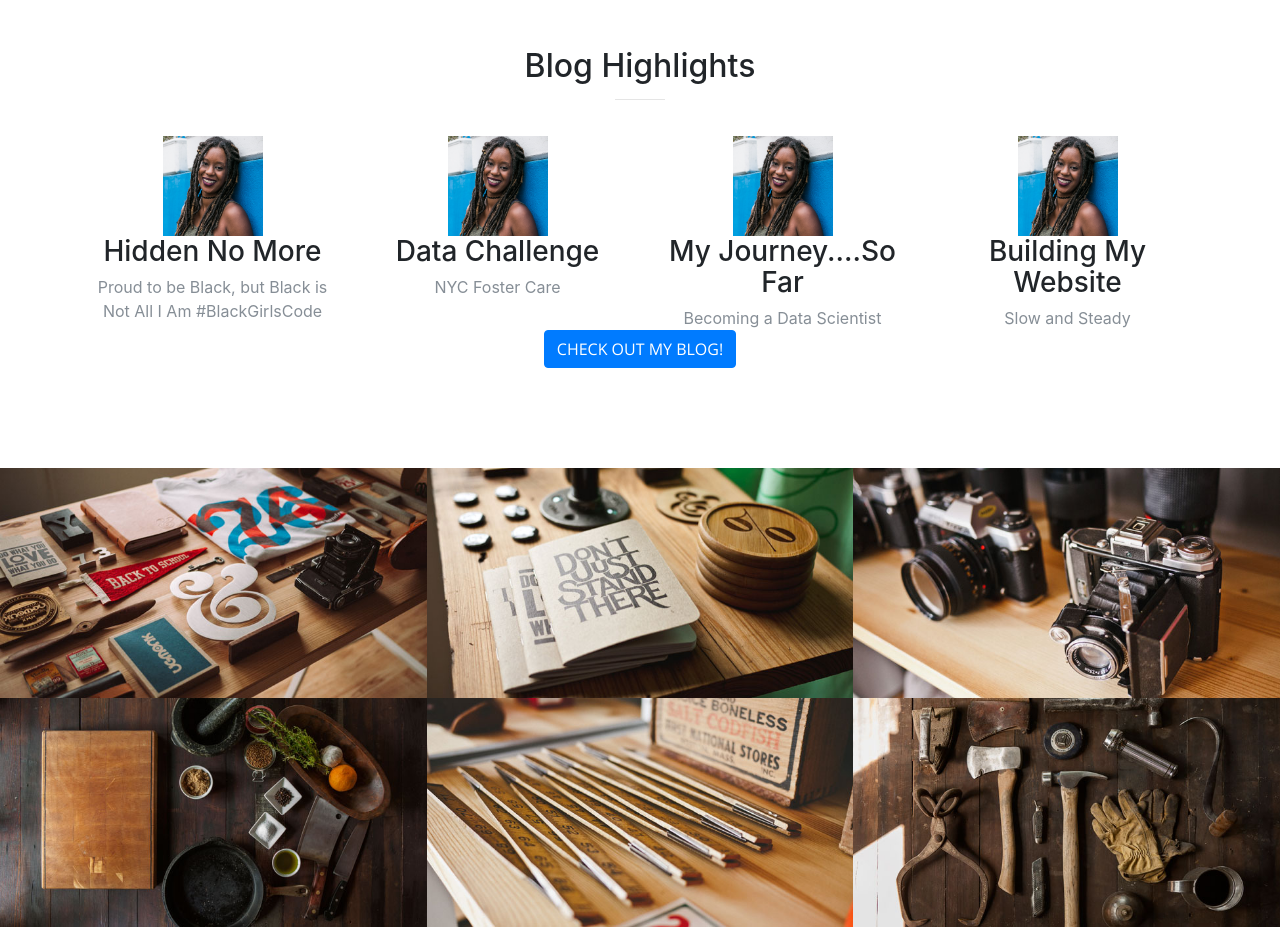
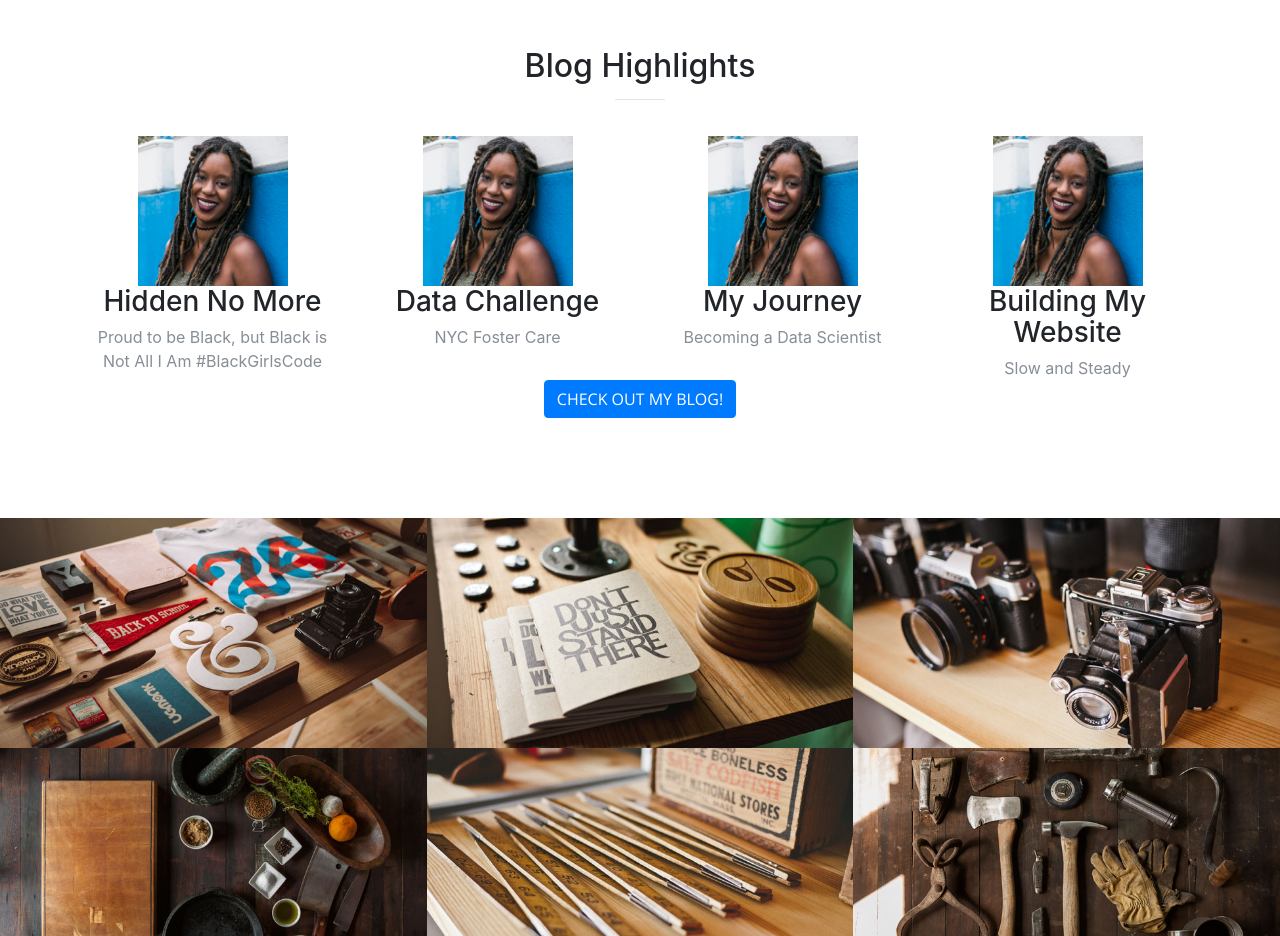
Before and after one commit to Slamare/my_website2, a website with bundled scripts: page index.html in a window 1280 px wide. Shown: the part 1980-2916 px from the top of the page. Built offline with nearby package versions, Linux system fonts and the light colour scheme; files whose address does not match are found by name.

Commit message:
adjusted size of blog photos to larger

```diff
--- a/index.html
+++ b/index.html
@@ -103,29 +103,29 @@
         <div class="row">
           <div class="col-lg-3 col-md-6 text-center">
             <div class="service-box">
-              <img src="img/sl-photo.jpg" alt="Black Queen" width="100" height="100" align="middle" >
+              <img src="img/sl-photo.jpg" alt="Black Queen" width="150" height="150" align="middle" >
               <h3>Hidden No More</h3>
               <p class="text-muted">Proud to be Black, but Black is Not All I Am #BlackGirlsCode</p>
             </div>
           </div>
           <div class="col-lg-3 col-md-6 text-center">
             <div class="service-box">
-              <img src="img/sl-photo.jpg" alt="Black Queen" width="100" height="100" align="middle" >
+              <img src="img/sl-photo.jpg" alt="Black Queen" width="150" height="150" align="middle" >
               <h3>Data Challenge</h3>
               <p class="text-muted">NYC Foster Care</p>
             </div>
           </div>
           <div class="col-lg-3 col-md-6 text-center">
             <div class="service-box">
-              <img src="img/sl-photo.jpg" alt="Black Queen" width="100" height="100" align="middle" >
-              <h3>My Journey....So Far</h3>
+              <img src="img/sl-photo.jpg" alt="Black Queen" width="150" height="150" align="middle" >
+              <h3>My Journey</h3>
               <p class="text-muted">Becoming a Data Scientist</p>
             </div>
           </div>
           <div class="col-lg-3 col-md-6 text-center">
             <div class="service-box">
               <!--<i class="fa fa-4x fa-heart text-primary sr-icons"></i> -->
-              <img src="img/sl-photo.jpg" alt="Black Queen" width="100" height="100" align="middle" >
+              <img src="img/sl-photo.jpg" alt="Black Queen" width="150" height="150" align="middle" >
               <h3>Building My Website</h3>
               <p class="text-muted">Slow and Steady</p>
             </div>
```
